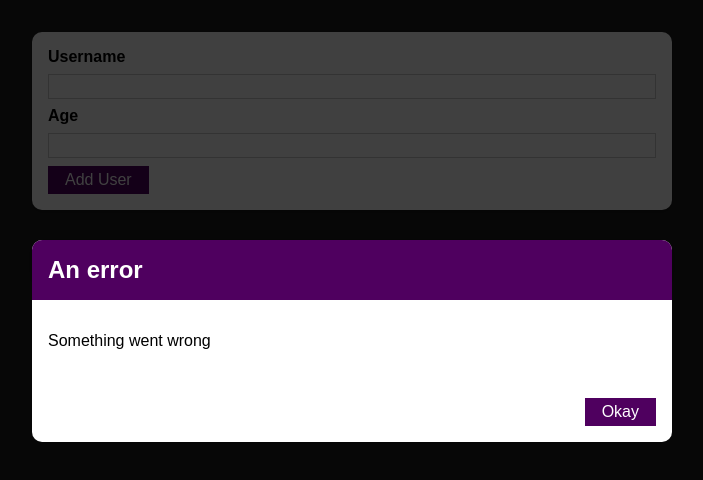
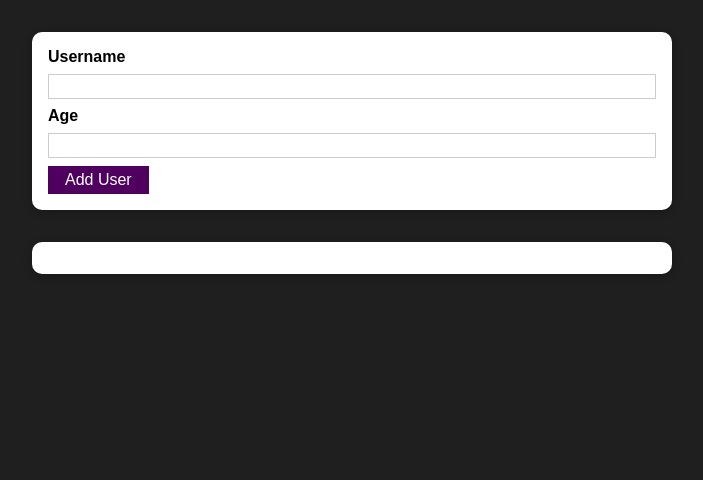
Before and after one commit to daltavida/Madyear, a React (Create React App) app: page / in a window 1280 px wide. Shown: the top 480 px of the page, without its empty margins (288-991 px from the left). Built offline with nearby package versions, Linux system fonts and the light colour scheme.

Commit message:
Generate error modal conditionally

```diff
--- a/src/components/Users/AddUser.js
+++ b/src/components/Users/AddUser.js
@@ -44,7 +44,9 @@ const AddUser = (props) => {
 
   return (
     <div>
-      <ErrorModal title="An error" message="Something went wrong"></ErrorModal>
+      {error && (
+        <ErrorModal title={error.title} message={error.message}></ErrorModal>
+      )}
       <Card className={styles.input}>
         <form onSubmit={addUserHandler}>
           <label htmlFor="username">Username</label>
```
